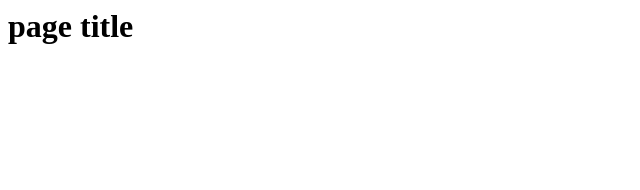
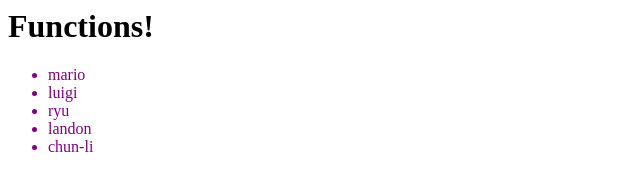
Before and after one commit to llaquette2/javascript-training, a plain HTML site: page chapter_4/index.html in a window 1280 px wide. Shown: the whole page, without its empty margins (0-640 px from the left). Drawn offline with Linux system fonts and the light colour scheme.

Commit message:
Updated index.html and sandbox.js
Practice with methods & functions, callback functions & forEach method, and referencing the html and using html templates.

```diff
--- a/chapter_4/index.html
+++ b/chapter_4/index.html
@@ -6,11 +6,10 @@
 
 </head>
 <body>
-    <h1>page title</h1>
+    <h1>Functions!</h1>
 
-    <!-- <script>
-        alert('hello, world');
-    </script> -->
+    <ul class="people"></ul>
+
     <script src="sandbox.js"></script>
 </body>
 </html>
--- a/chapter_4/sandbox.js
+++ b/chapter_4/sandbox.js
@@ -34,7 +34,7 @@ const calcArea = function(radius) {
 
 const area = calcArea(5);
 console.log(area);
-*/
+
 // regular function
 // const calcArea = function(radius) {
 //     return 3.14 * radius**2;
@@ -69,3 +69,59 @@ const bill = (products, tax) => {
 };
 
 console.log(bill([10,15,30], 0.2));
+
+// methods and functions
+const name = 'landon';
+
+// functions
+
+const greet = () => 'hello';
+
+let resultOne = greet();
+console.log(resultOne);
+
+// methods
+
+let resultTwo = name.toUpperCase();
+console.log(resultTwo);
+
+// callbacks & foreach
+
+// const myFunc = (callbackFunc) => {
+//     // do something
+//     let value = 50;
+//     callbackFunc(value);
+// };
+
+// myFunc(value => {
+//     // do something
+//     console.log(value);
+// });
+
+let people = ['mario', 'luigi', 'ryu', 'landon', 'chun-li'];
+
+
+const logPerson = (person, index) => {
+    console.log(`${index} - hello ${person}!`);
+};
+
+people.forEach(logPerson);
+
+// people.forEach((person, index) => {
+//     console.log(index, person);
+// });
+*/
+// get a reference to the 'ul'
+const ul = document.querySelector('.people');
+
+const people = ['mario', 'luigi', 'ryu', 'landon', 'chun-li'];
+
+let html = ``;
+
+people.forEach(person => {
+    // create html template
+    html += `<li style="color: purple">${person}</li>`;
+});
+
+console.log(html);
+ul.innerHTML = html;
```
